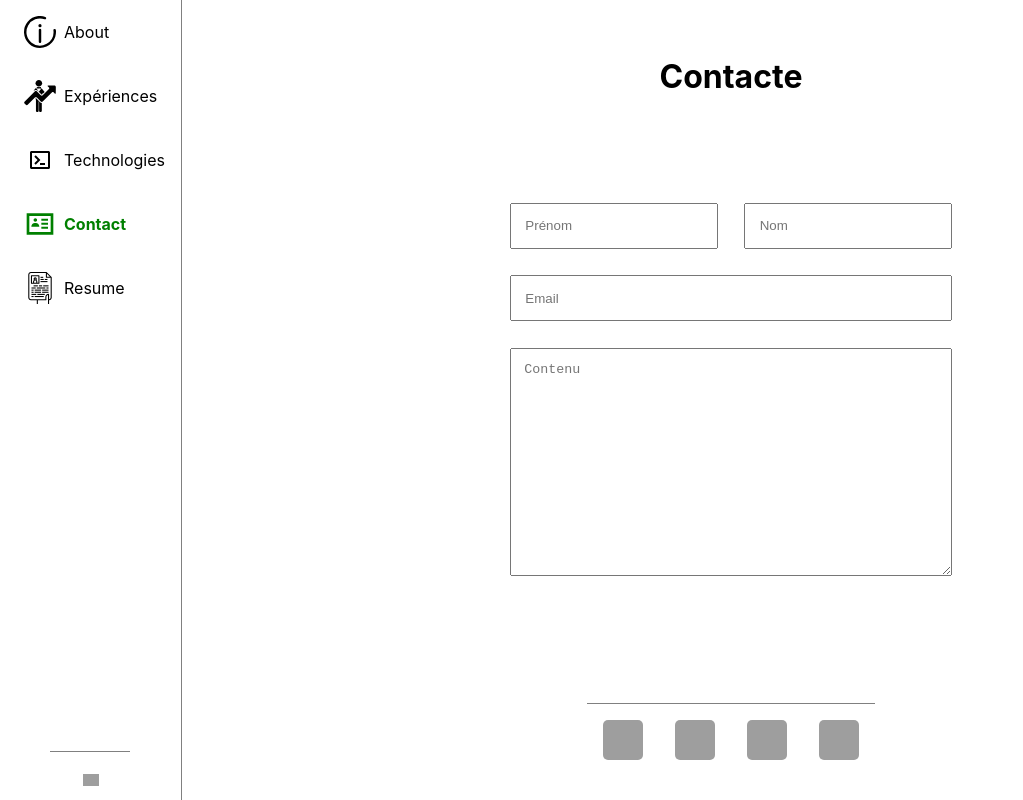
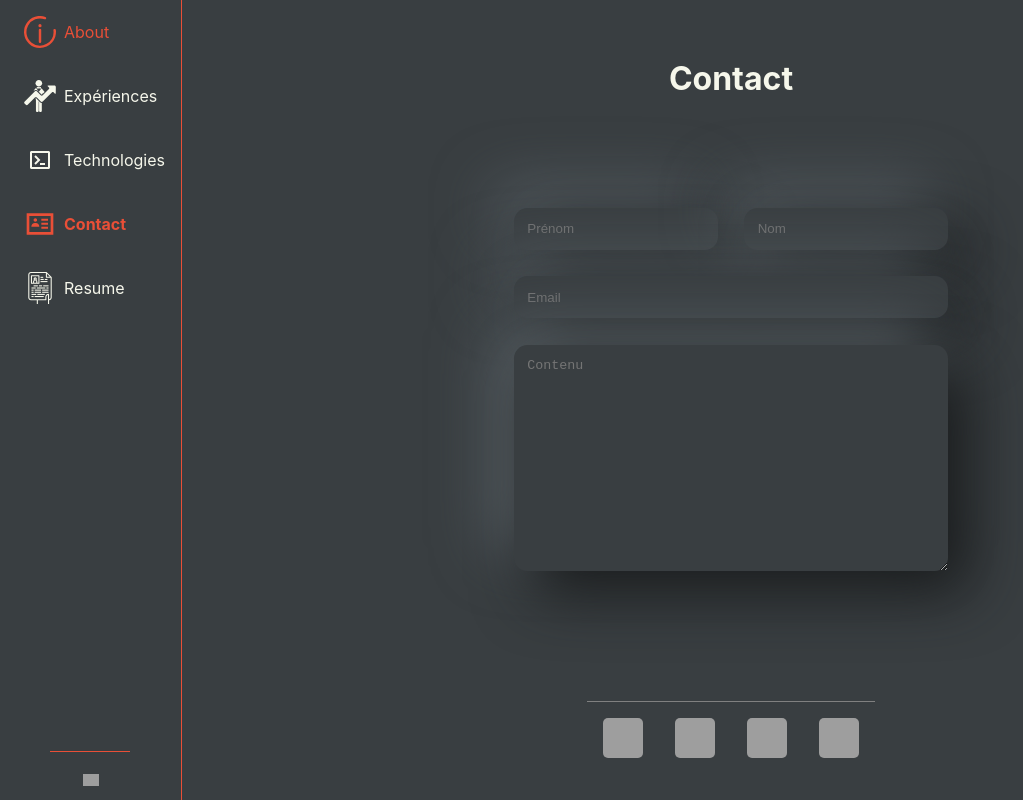
Before and after one commit to Axoloot/portfolio, a React (Create React App) app: page /contact in a window 1280 px wide. Shown: the whole page, without its empty margins (0-1023 px from the left). Built offline with nearby package versions, Linux system fonts and the light colour scheme; grey boxes are pictures that could not be loaded.

Commit message:
debug: ci

```diff
--- a/src/Components/Drawer/index.tsx
+++ b/src/Components/Drawer/index.tsx
@@ -43,12 +43,6 @@ const Drawer = ({ children, minified }: DrawerProps) => {
   const drawerRef = useRef<HTMLDivElement>();
   const [cursorImg, setCursorImgFn] = useState(pointer['cursor']);
 
-  const style = ({ isActive }: { isActive: boolean }) => ({
-    fontWeight: isActive ? 'bold' : '',
-    color: isActive ? 'green' : 'black',
-    fill: isActive ? 'green' : 'black',
-  });
-
   const click = useCallback(() => {
     setCursorImgFn(pointer['pointer']);
     const timeout = setTimeout(() => setCursorImgFn(pointer['cursor']), 1500);
@@ -85,7 +79,7 @@ const Drawer = ({ children, minified }: DrawerProps) => {
   return (
     <DrawerWrapper>
       <StyledDrawer ref={el => (drawerRef.current = el!)}>
-        <DrawerItem to="/" replace={true} style={style}>
+        <DrawerItem to="/" replace={true}>
           <About
             fill="inherit"
             height="2em"
@@ -94,7 +88,7 @@ const Drawer = ({ children, minified }: DrawerProps) => {
           />
           <DrawerItemText minified={minified}>About</DrawerItemText>
         </DrawerItem>
-        <DrawerItem to="/xp" replace={true} style={style}>
+        <DrawerItem to="/xp" replace={true}>
           <Career
             fill="inherit"
             height="2em"
@@ -103,7 +97,7 @@ const Drawer = ({ children, minified }: DrawerProps) => {
           />
           <DrawerItemText minified={minified}>Expériences</DrawerItemText>
         </DrawerItem>
-        <DrawerItem to="/techno" replace={true} style={style}>
+        <DrawerItem to="/techno" replace={true}>
           <Code
             fill="inherit"
             height="2em"
@@ -112,7 +106,7 @@ const Drawer = ({ children, minified }: DrawerProps) => {
           />
           <DrawerItemText minified={minified}>Technologies</DrawerItemText>
         </DrawerItem>
-        <DrawerItem to="/contact" replace={true} style={style}>
+        <DrawerItem to="/contact" replace={true}>
           <Contact
             fill="inherit"
             height="2em"
@@ -121,7 +115,7 @@ const Drawer = ({ children, minified }: DrawerProps) => {
           />
           <DrawerItemText minified={minified}>Contact</DrawerItemText>
         </DrawerItem>
-        <DrawerItem to="/cv" replace={true} style={style}>
+        <DrawerItem to="/cv" replace={true}>
           <Resume
             fill="inherit"
             height="2em"
--- a/src/Components/Drawer/styles.tsx
+++ b/src/Components/Drawer/styles.tsx
@@ -14,26 +14,40 @@ export const DrawerWrapper = styled.div`
 export const StyledDrawer = styled.div`
   display: flex;
   flex-direction: column;
-  border-right: grey 0.08em solid;
-  background: white;
+  border-right: ${props => props.theme.tertiary} 0.08em solid;
+  background: ${props => props.theme.primary};
   z-index: 1;
 
   @media ${device.tablet} {
     flex-direction: row;
     border-right: 0;
-    border-top: grey 0.08em solid;
+    border-top: ${props => props.theme.tertiary} 0.08em solid;
     justify-content: space-around;
   }
 `;
 
 export const DrawerItem = styled(NavLink)`
-  @media ${device.tablet} {
-    padding: 1em 0;
-  }
   padding: 1em;
   display: flex;
   align-items: center;
   text-decoration: none;
+  color: ${props => props.theme.secondary};
+  fill: ${props => props.theme.secondary};
+
+  &.active {
+    font-weight: bold;
+    color: ${props => props.theme.tertiary};
+    fill: ${props => props.theme.tertiary};
+  }
+
+  @media ${device.tablet} {
+    padding: 1em 0;
+  }
+
+  &:hover {
+    color: ${props => props.theme.tertiary};
+    fill: ${props => props.theme.tertiary};
+  }
 `;
 
 export const DrawerItemIcon = styled.div`
@@ -47,10 +61,6 @@ export const DrawerItemText = styled.div<{ minified?: boolean }>`
     display: none;
   }
   text-decoration: none;
-
-  &:hover {
-    color: green;
-  }
 `;
 
 export const StyledChild = styled.div`
@@ -64,14 +74,14 @@ export const StyledChild = styled.div`
 
 export const MobileCursorWrapper = styled.div`
   margin-top: auto;
-  border-top: 0.01em solid grey;
+  border-top: 0.01em solid ${props => props.theme.tertiary};
   height: 3em;
   width: 5em;
   align-self: center;
   @media ${device.tablet} {
     margin: 1em 0;
     border-top: none;
-    border-left: 0.01em solid grey;
+    border-left: 0.01em solid ${props => props.theme.tertiary};
     width: 2em;
     height: 2em;
   }
--- a/src/Components/TechCategories/styles.tsx
+++ b/src/Components/TechCategories/styles.tsx
@@ -3,12 +3,12 @@ import styled from 'styled-components';
 import { device } from '../../misc/sizes';
 
 export const TechCategories = styled(motion.div)<{
-  color?: string;
+  color: string;
   active?: boolean;
   viewed?: boolean;
 }>`
   flex-direction: ${({ active }) => (active ? 'column' : 'row')};
-  border: solid 0.1em ${({ color }) => color ?? 'green'};
+  border: solid 0.1em ${({ color }) => color};
   border-radius: 0.5em 0.5em 0;
   display: flex;
   position: relative;
--- a/src/Pages/Contact/index.tsx
+++ b/src/Pages/Contact/index.tsx
@@ -46,7 +46,7 @@ const Contact = () => {
 
   return (
     <ContactWrapper>
-      <h1>Contacte</h1>
+      <h1>Contact</h1>
       <ContactBox>
         <NameWrapper>
           <Input
--- a/src/Pages/Contact/styles.tsx
+++ b/src/Pages/Contact/styles.tsx
@@ -24,13 +24,27 @@ export const NameWrapper = styled.div`
 export const Input = styled.input`
   margin: 1em;
   padding: 1em;
+  color: ${props => props.theme.secondary};
   flex: auto;
+  border: none;
+  border-radius: 1em;
+  background: #393e41;
+  box-shadow:
+    20px 20px 60px #17191a,
+    -20px -20px 60px #5b6368;
 `;
 
 export const InputText = styled.textarea`
   margin: 1em;
+  color: ${props => props.theme.secondary};
   padding: 1em;
   height: 15em;
+  border: none;
+  border-radius: 1em;
+  background: #393e41;
+  box-shadow:
+    20px 20px 60px #17191a,
+    -20px -20px 60px #5b6368;
 `;
 
 export const MediasWrapper = styled.div`
@@ -54,4 +68,10 @@ export const SubmitButton = styled.button`
   border: none;
   margin: 0 1em;
   padding: 1em;
+  border: none;
+  border-radius: 1em;
+  background: #e94f37;
+  box-shadow:
+    20px 20px 60px #5d2016,
+    -20px -20px 60px #5b6368;
 `;
--- a/src/Pages/Xp/index.tsx
+++ b/src/Pages/Xp/index.tsx
@@ -82,7 +82,7 @@ const Xp = () => {
   return (
     <Page>
       <Timeline sectionNb={Sections.length}>
-        <Line red />
+        <Line full />
         <Line animate={{ height: Sections[activeIndex].y }} />
         <TimelineDot
           drag="y"
@@ -94,18 +94,14 @@ const Xp = () => {
               if (!s) return null;
               return info.point.y - s.y <= 50;
             });
-            if (index !== -1) {
-              scrollToCurrent(index);
-            }
+            if (index !== -1) scrollToCurrent(index);
           }}
           onDragExit={() => {
             setDotY(Sections[activeIndex].y);
           }}
-          animate={{
-            y: dotY,
-          }}
+          animate={{ y: dotY }}
           transition={{ ease: 'easeInOut' }}
-          style={{ scale: 1.2, background: 'green', zIndex: 3 }}
+          style={{ scale: 1.2, background: '#e94f37', zIndex: 3 }}
         />
         {Sections.map((section, index) => (
           <TimelineItem
@@ -121,15 +117,8 @@ const Xp = () => {
           >
             <TimelineDot
               event={section.event}
-              animate={{
-                scale: 1,
-                backgroundColor:
-                  activeIndex >= index
-                    ? section.type === 'school'
-                      ? 'green'
-                      : 'green'
-                    : 'grey',
-              }}
+              active={activeIndex >= index}
+              animate={{ scale: 1 }}
               transition={{ ease: 'easeInOut' }}
             />
             <TimelineText>{section.year}</TimelineText>
--- a/src/Pages/Xp/styles.tsx
+++ b/src/Pages/Xp/styles.tsx
@@ -17,7 +17,7 @@ export const Content = styled.div`
 
 export const Timeline = styled.div<{ sectionNb: number }>`
   width: 6em;
-  background-color: #ddd;
+  background-color: ${props => props.theme.primary};
   display: flex;
   flex-direction: column;
   align-items: center;
@@ -50,7 +50,7 @@ export const TimelineDot = styled(motion.div)<{
   flex: 1 0 100vh;
 
   height: ${props => (props.event ? '1.3em' : '.3em')};
-  background-color: ${props => (props.active ? 'blue' : 'gray')};
+  background-color: ${props => (props.active ? props.theme.tertiary : 'grey')};
   transition: background-color 0.3s ease;
   z-index: 1;
   position: absolute;
@@ -68,9 +68,10 @@ export const TimelineText = styled.div`
   }
 `;
 
-export const Line = styled(motion.div)<{ red?: boolean }>`
-  ${props => (props.red ? 'background: grey;' : 'background: green;')}
-  ${props => (props.red ? 'height: 100%;' : 'height: 0;')}
+export const Line = styled(motion.div)<{ full?: boolean }>`
+  ${props =>
+    props.full ? 'background: grey;' : `background: ${props.theme.tertiary};`}
+  ${props => (props.full ? 'height: 100%;' : 'height: 0;')}
   width: .4em;
   position: absolute;
   z-index: 0;
--- a/src/index.tsx
+++ b/src/index.tsx
@@ -1,6 +1,6 @@
 import React from 'react';
 import ReactDOM from 'react-dom/client';
-import { createGlobalStyle } from 'styled-components';
+import { ThemeProvider, createGlobalStyle } from 'styled-components';
 import Router from './Pages/Router';
 
 const env = process.env.NODE_ENV || 'local';
@@ -13,6 +13,8 @@ const root = ReactDOM.createRoot(
 
 const GlobalStyle = createGlobalStyle<{ $whiteColor?: boolean }>`
   body {
+    background: ${props => props.theme.primary};
+    color: ${props => props.theme.secondary};
     margin: 0;
     font-family: -apple-system, BlinkMacSystemFont, 'Segoe UI', 'Roboto', 'Oxygen',
       'Ubuntu', 'Cantarell', 'Fira Sans', 'Droid Sans', 'Helvetica Neue',
@@ -32,10 +34,19 @@ const GlobalStyle = createGlobalStyle<{ $whiteColor?: boolean }>`
     width: 100svw;
   }
 `;
+
+const theme = {
+  primary: '#393e41',
+  secondary: '#f6f7eb',
+  tertiary: '#e94f37',
+};
+
 root.render(
   <React.StrictMode>
-    <GlobalStyle />
-    <Router />
+    <ThemeProvider theme={theme}>
+      <GlobalStyle />
+      <Router />
+    </ThemeProvider>
   </React.StrictMode>
 );
 
```
